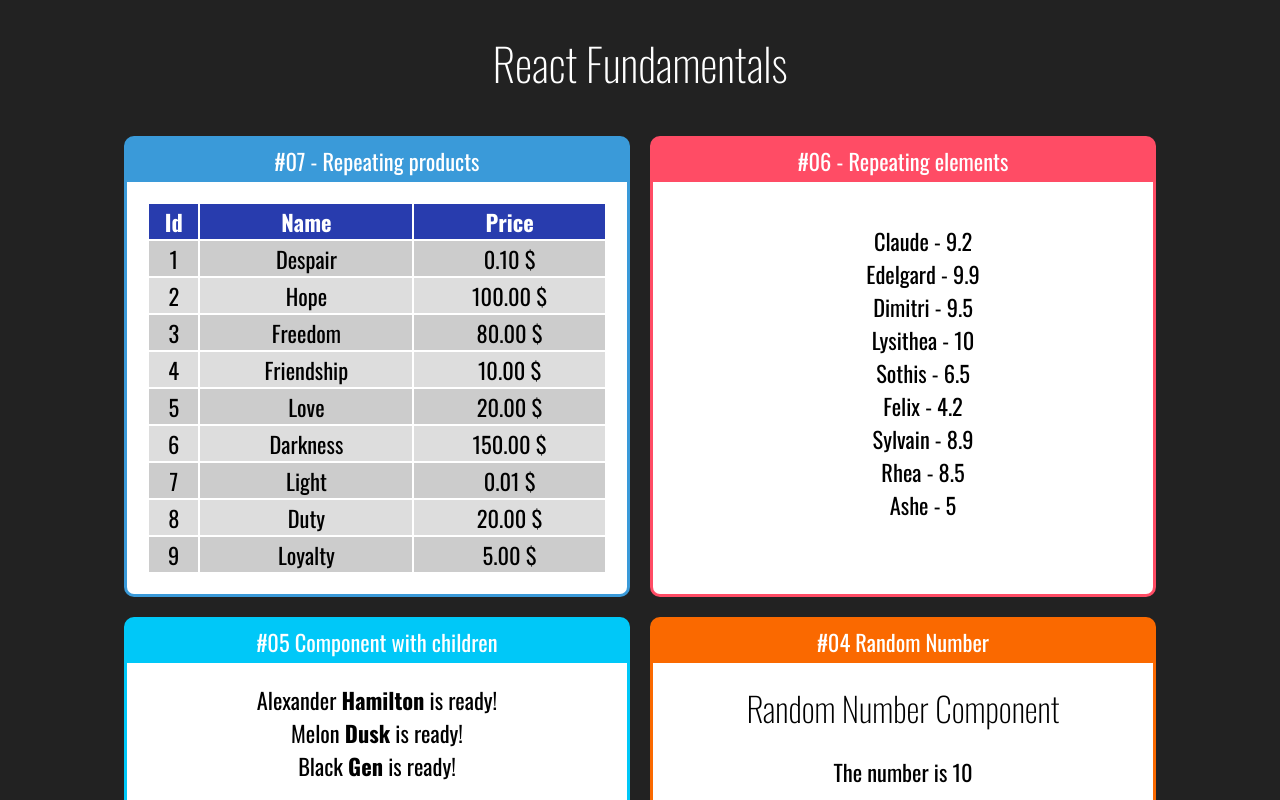
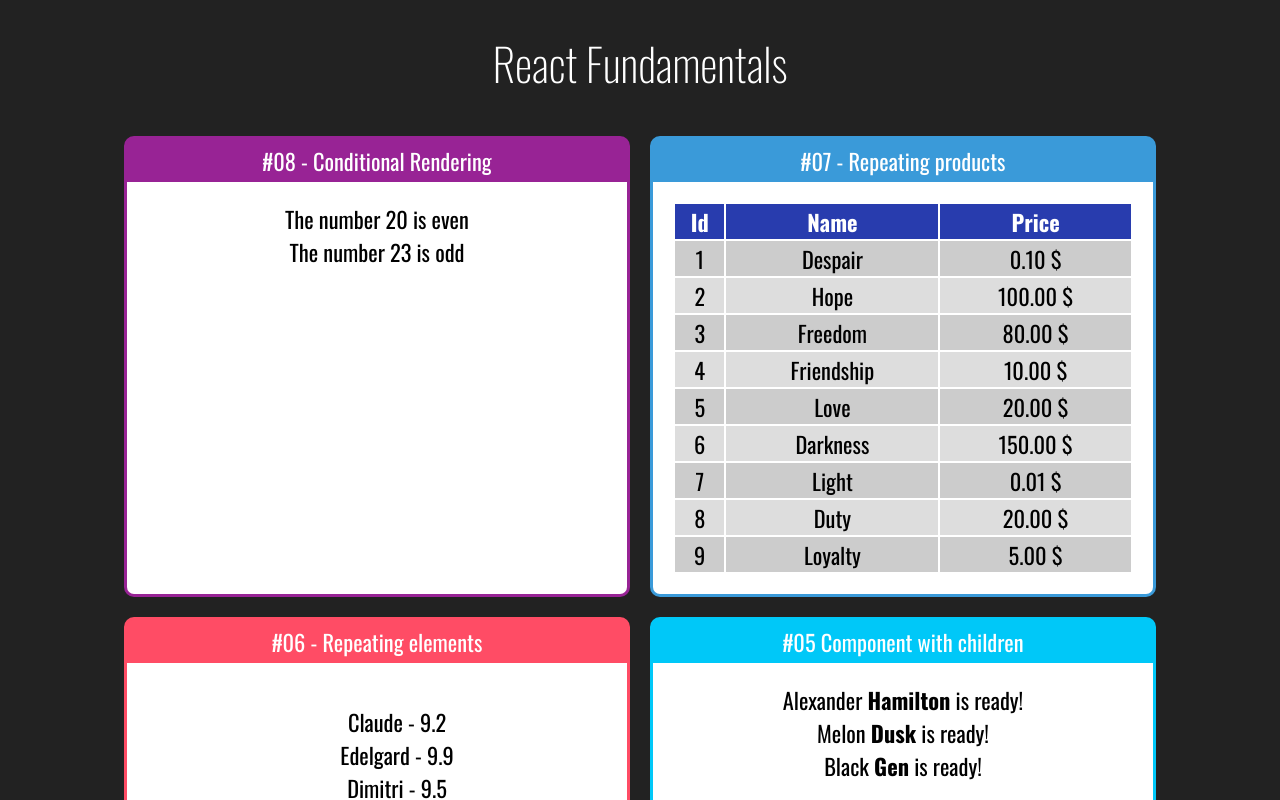
Before and after one commit to black-dev-x/react-foundations-coder, a React (Create React App) app: page / in a window 1280 px wide. Shown: the top 800 px of the page. Built offline with nearby package versions, Linux system fonts and the light colour scheme.

Commit message:
even or odd

```diff
--- a/src/App.jsx
+++ b/src/App.jsx
@@ -9,11 +9,16 @@
 import FamilyMember from './components/basics/FamilyMember'
 import StudentList from './components/repeat/StudentList'
 import ProductTable from './components/repeat/ProductTable'
+import EvenOrOdd from './components/conditionals/EvenOrOdd'
 
 const App = _ => (
   <div className='App'>
     <h1>React Fundamentals</h1>
     <section className='exercises'>
+      <Card title='#08 - Conditional Rendering' color='#982395'>
+        <EvenOrOdd number={20} />
+        <EvenOrOdd number={23} />
+      </Card>
       <Card title='#07 - Repeating products' color='#3A9AD9'>
         <ProductTable />
       </Card>
--- /dev/null
+++ b/src/components/conditionals/EvenOrOdd.jsx
@@ -0,0 +1,9 @@
+import React from 'react'
+
+const EvenOrOdd = props => (
+  <div>
+    The number {props.number} is {props.number % 2 === 0 ? <span>even</span> : <span>odd</span>}
+  </div>
+)
+
+export default EvenOrOdd
```
